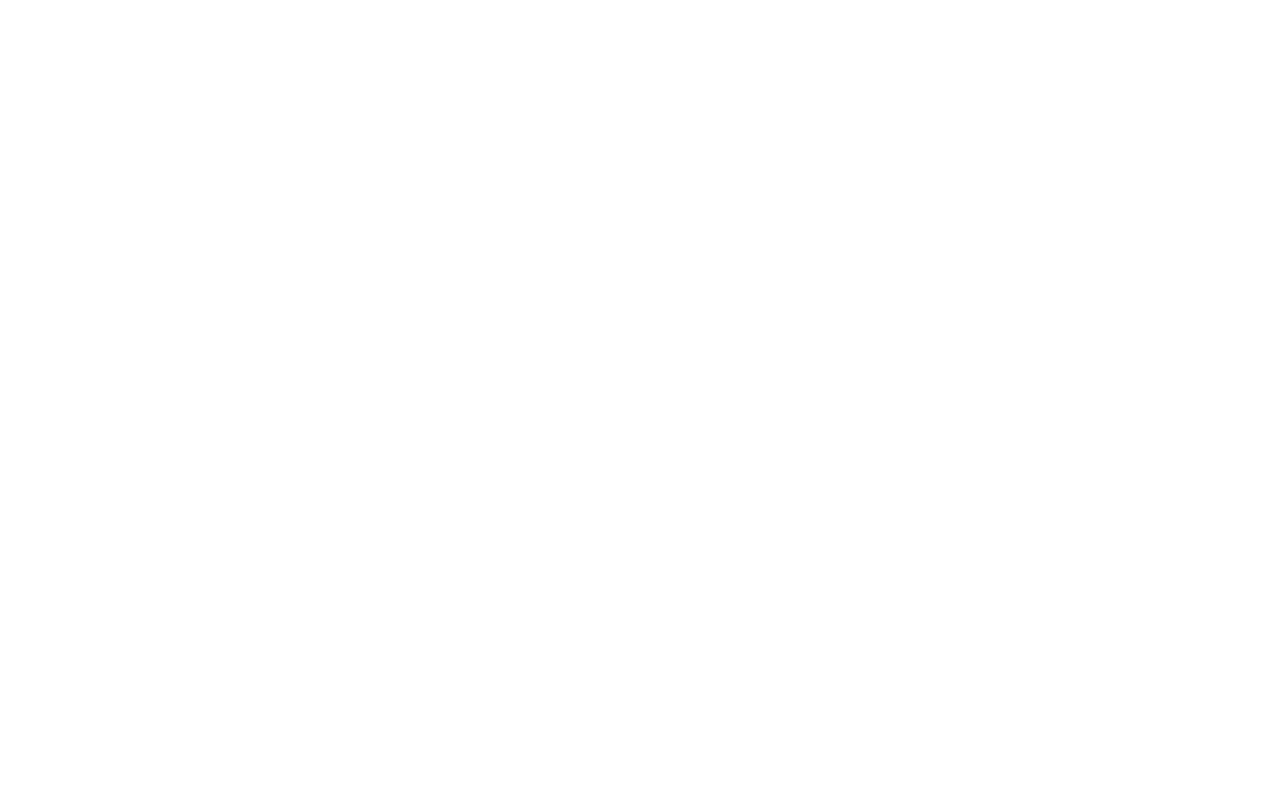
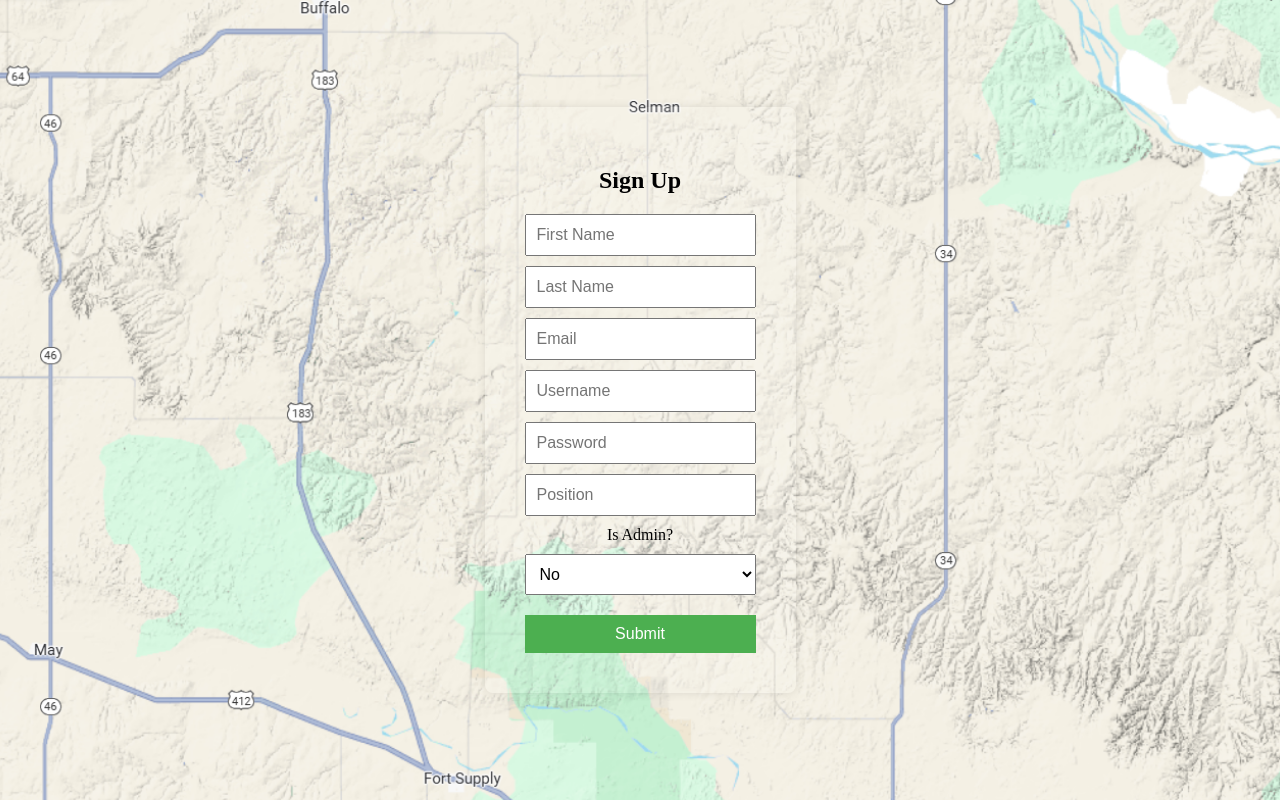
Before and after one commit to vsaikrishnarao/USDA, a Vue app in the folder src/frontend/: page /signup in a window 1280 px wide. Before the commit this address had no page. Built offline with nearby package versions, Linux system fonts and the light colour scheme; what proj4 would draw is missing.

Commit message:
added signup page

```diff
--- a/src/frontend/src/router/index.js
+++ b/src/frontend/src/router/index.js
@@ -3,10 +3,12 @@
 import LoginPage from '@/views/LoginPage.vue';
 import ViewGroups from '@/views/ViewGroups.vue'; // ✅ Import the new view
 import ViewAnimals from "@/views/ViewAnimals.vue";
+import SignupPage from "@/views/SignupPage.vue";
 
 const routes = [
     { path: '/', redirect: '/login' },
     { path: '/login', component: LoginPage },
+    { path: '/signup', component: SignupPage },
     { path: '/home', component: HomePage, meta: { requiresAuth: true } },
     { path: '/viewgroups', component: ViewGroups, meta: { requiresAuth: true } }, // ✅ New route
     { path: '/viewanimals', component: ViewAnimals, meta: { requiresAuth: true } }
--- a/src/frontend/src/views/LoginPage.vue
+++ b/src/frontend/src/views/LoginPage.vue
@@ -1,102 +1,3 @@
-<!--<template>-->
-<!--  <div class="login-container">-->
-<!--    <form @submit.prevent="handleLogin">-->
-<!--      <h2>Login</h2>-->
-<!--      <input type="text" v-model="username" placeholder="Username" required />-->
-<!--      <input type="password" v-model="password" placeholder="Password" required />-->
-<!--      <button type="submit">Login</button>-->
-<!--      <p v-if="errorMessage" class="error">{{ errorMessage }}</p>-->
-<!--    </form>-->
-<!--  </div>-->
-<!--</template>-->
-
-<!--<script>-->
-<!--import { ref } from "vue";-->
-<!--import { useRouter } from "vue-router";-->
-<!--import axios from "axios";-->
-
-<!--export default {-->
-<!--  name: "LoginPage",-->
-<!--  setup() {-->
-<!--    const router = useRouter();-->
-<!--    const username = ref("");-->
-<!--    const password = ref("");-->
-<!--    const errorMessage = ref("");-->
-
-<!--    const handleLogin = async () => {-->
-<!--      try {-->
-<!--        const response = await axios.post(-->
-<!--            // "http://localhost:8095/api/login",-->
-<!--            `${process.env.VUE_APP_API_BASE_URL}/login`,-->
-<!--            null,-->
-<!--            { params: { username: username.value, password: password.value } }-->
-<!--        );-->
-
-<!--        if (response.data.success) {-->
-<!--          sessionStorage.setItem("isAuthenticated", "true");-->
-<!--          sessionStorage.setItem("isAdmin", response.data.isAdmin); // ✅ Save admin flag-->
-<!--          router.push("/home");-->
-<!--        } else {-->
-<!--          errorMessage.value = response.data.message || "Login failed.";-->
-<!--        }-->
-<!--      } catch (err) {-->
-<!--        errorMessage.value = "Server error. Please try again.";-->
-<!--      }-->
-<!--    };-->
-
-<!--    return { username, password, handleLogin, errorMessage };-->
-<!--  }-->
-<!--};-->
-<!--</script>-->
-
-<!--<style scoped>-->
-<!--.login-container {-->
-<!--  display: flex;-->
-<!--  justify-content: center;-->
-<!--  align-items: center;-->
-<!--  height: 100vh;-->
-<!--  background: url('@/assets/static.png') no-repeat center center;-->
-<!--  background-size: cover;-->
-<!--}-->
-
-<!--form {-->
-<!--  background: rgba(255, 255, 255, 0.1);-->
-<!--  padding: 40px;-->
-<!--  box-shadow: 0px 0px 10px rgba(0, 0, 0, 0.1);-->
-<!--  border-radius: 8px;-->
-<!--  text-align: center;-->
-<!--  min-width: 300px;-->
-<!--  min-height: 300px;-->
-<!--  font-size: 1rem;-->
-<!--}-->
-
-<!--input {-->
-<!--  display: block;-->
-<!--  width: 100%;-->
-<!--  padding: 10px;-->
-<!--  margin: 10px 0;-->
-<!--  font-size: inherit;-->
-<!--}-->
-
-<!--button {-->
-<!--  background: #4caf50;-->
-<!--  color: white;-->
-<!--  padding: 10px;-->
-<!--  border: none;-->
-<!--  cursor: pointer;-->
-<!--  font-size: inherit;-->
-<!--}-->
-
-<!--.error {-->
-<!--  color: red;-->
-<!--  margin-top: 10px;-->
-<!--  font-size: 20px;-->
-<!--}-->
-<!--</style>-->
-
-
-
-
 <template>
   <div class="login-container">
     <form @submit.prevent="handleLogin">
@@ -107,7 +8,7 @@
       <p v-if="errorMessage" class="error">{{ errorMessage }}</p>
       <p class="signup-prompt">
         New member?
-        <span class="signup-link">Sign up now</span>
+        <span class="signup-link" @click="goToSignup">Sign up now</span>
       </p>
     </form>
   </div>
@@ -129,7 +30,6 @@
     const handleLogin = async () => {
       try {
         const response = await axios.post(
-            // Updated API endpoint
             `${process.env.VUE_APP_API_BASE_URL}/userlogin`,
             null,
             {
@@ -152,7 +52,11 @@
       }
     };
 
-    return { username, password, handleLogin, errorMessage };
+    const goToSignup = () => {
+      router.push("/signup");
+    };
+
+    return { username, password, handleLogin, errorMessage, goToSignup };
   },
 };
 </script>
@@ -209,7 +113,7 @@
 
 .signup-link {
   text-decoration: underline;
-  cursor: default;
+  cursor: pointer;
   color: #000;
 }
 </style>
--- /dev/null
+++ b/src/frontend/src/views/SignupPage.vue
@@ -0,0 +1,174 @@
+<template>
+  <div class="signup-container">
+    <form @submit.prevent="handleSignup">
+      <h2>Sign Up</h2>
+
+      <input v-model="form.firstName" type="text" placeholder="First Name" required />
+      <input v-model="form.lastName" type="text" placeholder="Last Name" required />
+      <input v-model="form.email" type="email" placeholder="Email" required />
+      <input v-model="form.username" type="text" placeholder="Username" required />
+      <input v-model="form.password" type="password" placeholder="Password" required />
+      <input v-model="form.position" type="text" placeholder="Position" required />
+
+      <label>Is Admin?</label>
+      <select v-model="form.isAdminString">
+        <option value="false">No</option>
+        <option value="true">Yes</option>
+      </select>
+
+      <!-- UID Verification Section -->
+      <div v-if="form.isAdminString === 'true'">
+        <input v-model="adminUID" type="text" placeholder="Enter UID" required />
+
+        <button
+            type="button"
+            class="green-button"
+            @click="verifyUID"
+            v-if="!uidVerified"
+        >
+          Verify UID
+        </button>
+
+        <p v-if="uidError" class="error">{{ uidError }}</p>
+      </div>
+
+      <!-- Submit Button -->
+      <button
+          type="submit"
+          class="green-button"
+          v-if="form.isAdminString === 'false' || uidVerified"
+      >
+        Submit
+      </button>
+    </form>
+  </div>
+</template>
+
+<script>
+import { ref, reactive, watch } from "vue";
+import axios from "axios";
+import { useRouter } from "vue-router";
+
+export default {
+  name: "SignupPage",
+  setup() {
+    const router = useRouter();
+
+    const form = reactive({
+      firstName: "",
+      lastName: "",
+      email: "",
+      username: "",
+      password: "",
+      position: "",
+      isAdminString: "false",
+    });
+
+    const adminUID = ref("");
+    const uidVerified = ref(false);
+    const uidError = ref("");
+
+    const verifyUID = () => {
+      if (adminUID.value === "USDA**") {
+        uidVerified.value = true;
+        uidError.value = "";
+      } else {
+        uidVerified.value = false;
+        uidError.value = "You are not authorised to be an admin";
+      }
+    };
+
+    // Reset UID and error if admin toggle changes
+    watch(
+        () => form.isAdminString,
+        (newVal) => {
+          if (newVal === "false") {
+            adminUID.value = "";
+            uidVerified.value = false;
+            uidError.value = "";
+          }
+        }
+    );
+
+    const handleSignup = async () => {
+      try {
+        const userData = {
+          ...form,
+          isAdmin: form.isAdminString === "true",
+        };
+
+        const response = await axios.post(
+            `${process.env.VUE_APP_API_BASE_URL}/newusers`,
+            userData
+        );
+
+        if (response.data.success) {
+          alert("User registered successfully.");
+          router.push("/login");
+        } else {
+          alert(response.data.message || "Signup failed.");
+        }
+      } catch (err) {
+        alert("Server error. Please try again.");
+      }
+    };
+
+    return {
+      form,
+      handleSignup,
+      adminUID,
+      verifyUID,
+      uidVerified,
+      uidError,
+    };
+  },
+};
+</script>
+
+<style scoped>
+.signup-container {
+  display: flex;
+  justify-content: center;
+  align-items: center;
+  height: 100vh;
+  background: url('@/assets/static.png') no-repeat center center;
+  background-size: cover;
+}
+
+form {
+  background: rgba(255, 255, 255, 0.1);
+  padding: 40px;
+  box-shadow: 0px 0px 10px rgba(0, 0, 0, 0.1);
+  border-radius: 8px;
+  text-align: center;
+  min-width: 300px;
+  min-height: 400px;
+  font-size: 1rem;
+}
+
+input,
+select {
+  display: block;
+  width: 100%;
+  padding: 10px;
+  margin: 10px 0;
+  font-size: inherit;
+}
+
+.green-button {
+  background: #4caf50;
+  color: white;
+  padding: 10px;
+  border: none;
+  cursor: pointer;
+  font-size: inherit;
+  margin-top: 10px;
+  width: 100%;
+}
+
+.error {
+  color: red;
+  font-size: 0.95rem;
+  margin-top: 5px;
+}
+</style>
```
